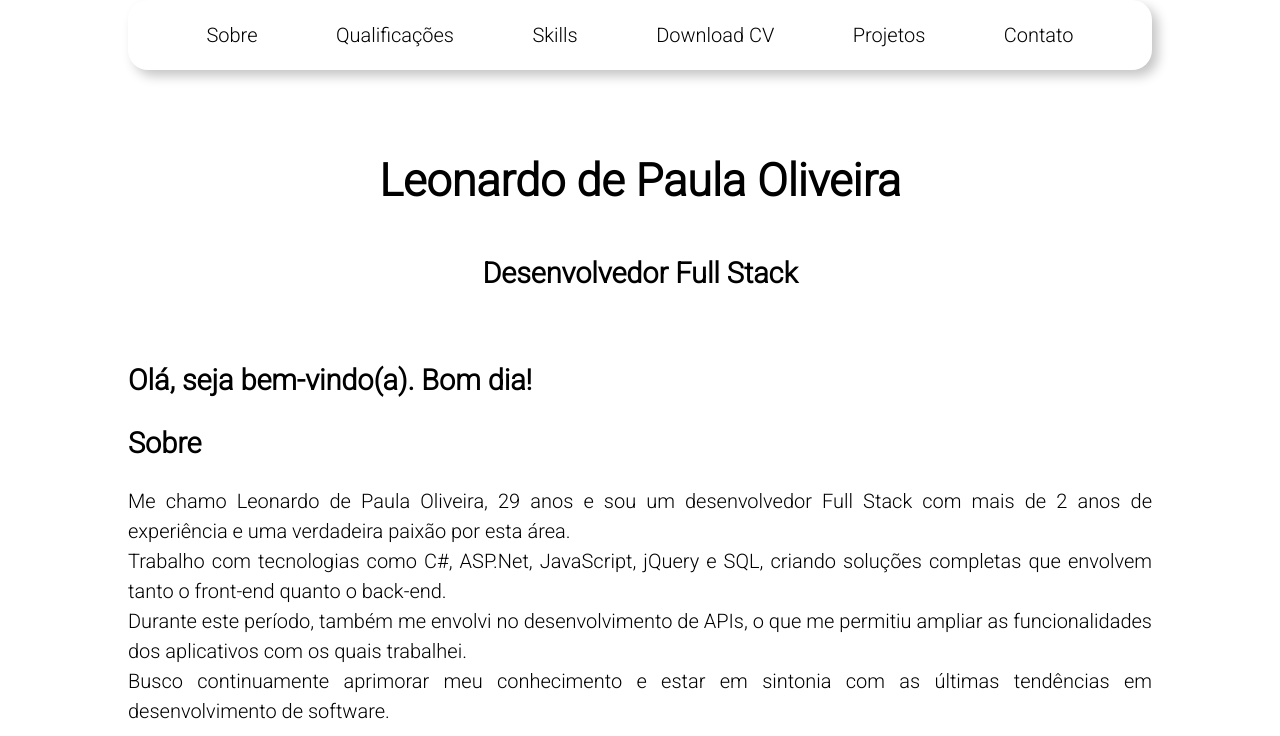
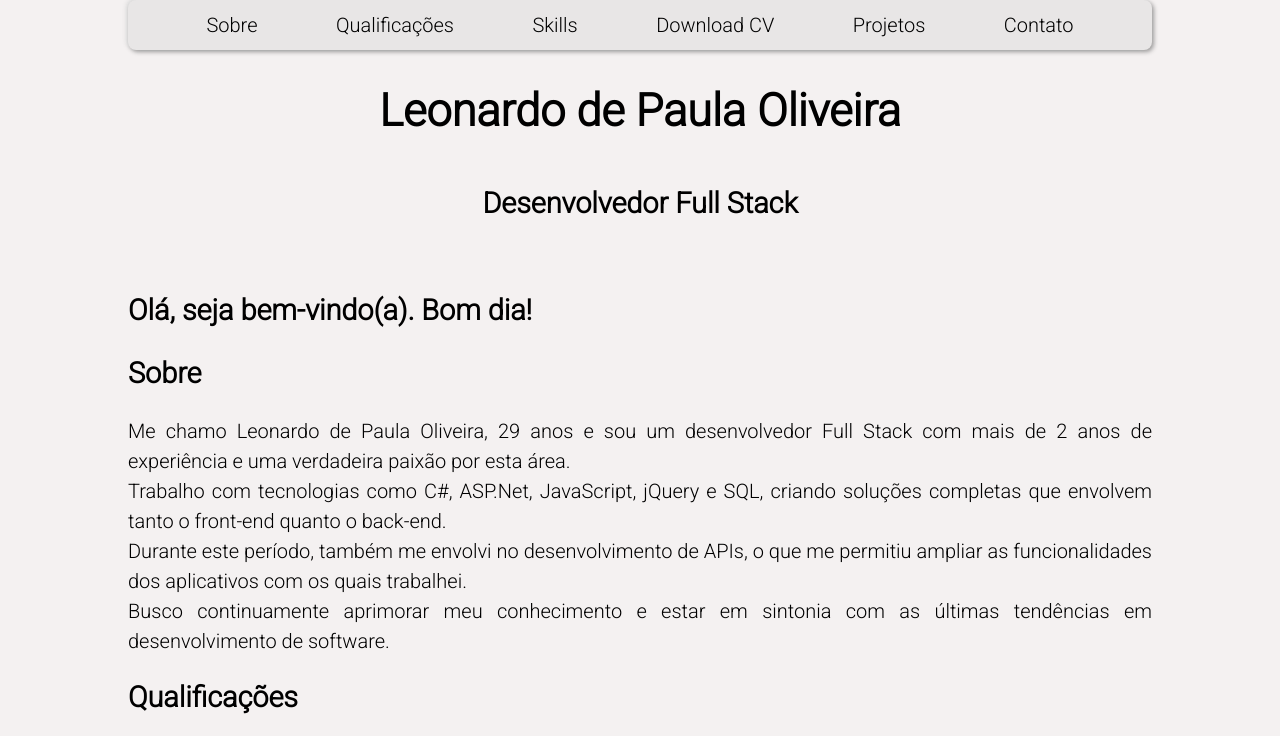
Before and after one commit to leopoliveira/portfolio, a plain HTML site: page index.html in a window 1280 px wide. Shown: the top 736 px of the page. Drawn offline with Linux system fonts and the light colour scheme.

Commit message:
Refactor: Melhorias na estilização e novo menu de navegação.

```diff
--- a/styles.css
+++ b/styles.css
@@ -1,6 +1,6 @@
 html {
   font-family: "Roboto", sans-serif;
-  background-color: #ffffff;
+  background-color: #f4f1f1;
   font-size: 16px;
   line-height: 1.5;
 }
@@ -33,9 +33,19 @@ h2 {
 
 /* Header */
 header {
-  width: 100%;
-  box-shadow: 6px 6px 12px #c5c5c5, -6px -6px 12px #ffffff;
-  border-radius: 20px;
+  width: 80%;
+  background-color: #e8e6e6;
+  box-shadow: 2px 2px 4px #9d9c9c, -2px -1px 4px #dbdbdb;
+  border-radius: 8px;
+  position: fixed;
+  top: 0;
+  overflow: hidden;
+}
+
+@media (max-width: 700px) {
+  header {
+    position: absolute;
+  }
 }
 
 .navbar ul {
@@ -44,7 +54,7 @@ header {
   align-items: center;
   flex-wrap: wrap;
   width: 100%;
-  padding: 20px 0;
+  padding: 10px 0;
 }
 
 .navbar ul li:hover {
```
